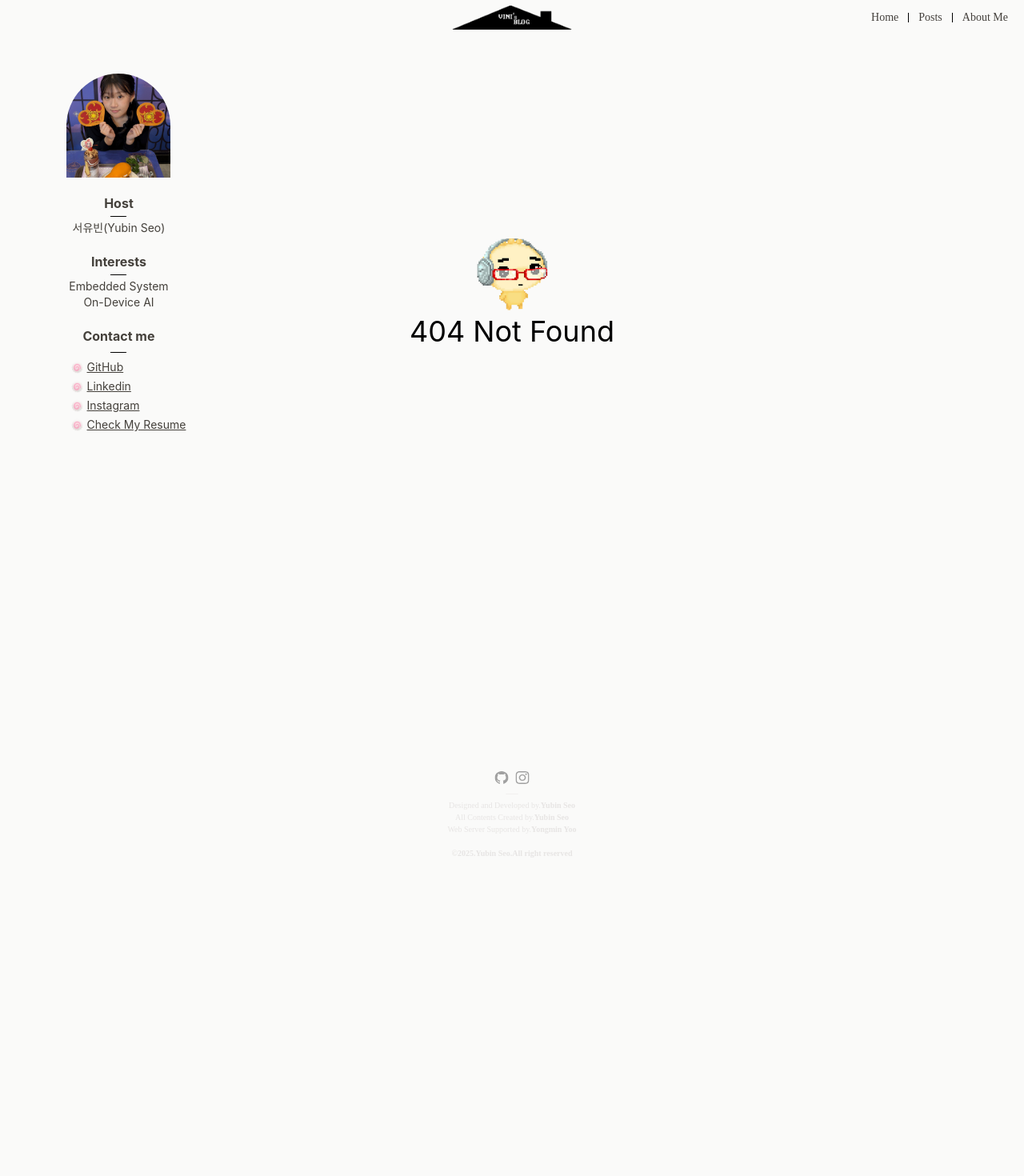
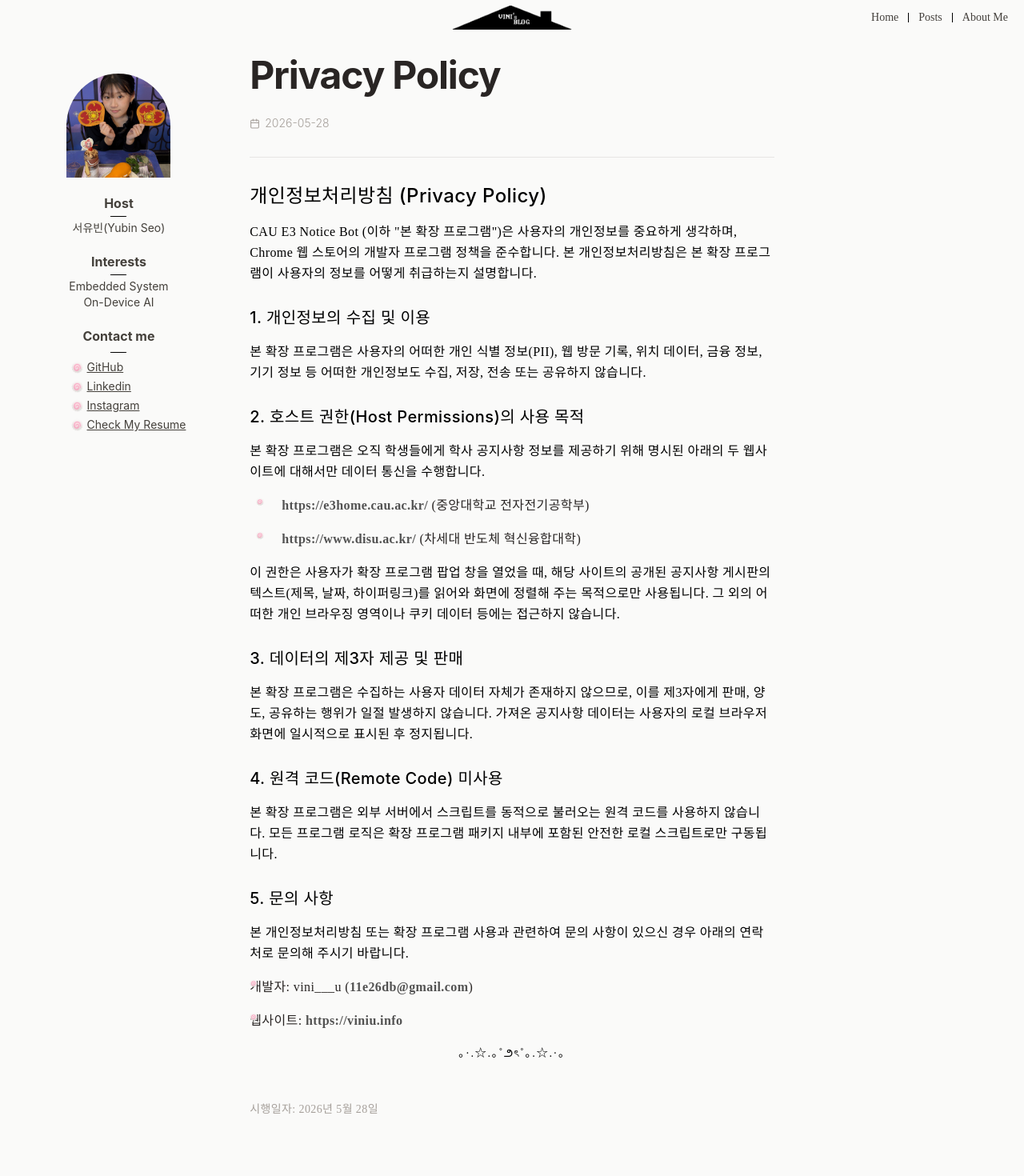
Before and after one commit to VIINIU/vini_blog, a Next.js app: page /privacy_e3bot in a window 1280 px wide. Before the commit this address had no page. Shown: the top 1470 px of the page at 80% size. Before the commit the page ends 1114 px from the top, so only its background shows below. Built offline with nearby package versions, Linux system fonts and the light colour scheme; a web font is replaced by a local one.

Commit message:
privacypolicy update

```diff
--- /dev/null
+++ b/app/privacy_e3bot/page.tsx
@@ -0,0 +1,76 @@
+import { Metadata } from 'next';
+import { Calendar } from "lucide-react";
+
+export const metadata: Metadata = {
+  title: 'Privacy Policy | CAU E3 Notice Bot',
+  description: 'CAU E3 Notice Bot Privacy Policy',
+};
+
+export default function PrivacyPolicyPage() {
+  return (
+    <div className="flex flex-col w-full max-w-3xl items-start text-stone-850 text-sm sm:text-base h-fit pb-24 px-1">
+      {/* Header 영역 */}
+      <div className="flex flex-col w-full border-b border-stone-200 pb-8 mb-8">
+        <h1 className="text-3xl sm:text-4xl xl:text-5xl w-full font-dos font-bold text-stone-800 tracking-tight leading-tight text-left">
+          Privacy Policy
+        </h1>
+
+        <div className="flex flex-col sm:flex-row items-center sm:justify-between w-full mt-5 gap-3">
+          <div className="flex items-center gap-1.5 text-xs sm:text-sm text-stone-400 font-light font-dos">
+            <Calendar size={13} className="stroke-stone-400" />
+            <span>2026-05-28</span>
+          </div>
+        </div>
+      </div>
+
+      <article className="prose font-medium w-full max-w-none text-stone-800 leading-relaxed tracking-wide">
+        <h2 className="!text-left !pt-0">개인정보처리방침 (Privacy Policy)</h2>
+        <p>
+          CAU E3 Notice Bot (이하 &quot;본 확장 프로그램&quot;)은 사용자의 개인정보를 중요하게 생각하며, Chrome 웹 스토어의 개발자 프로그램 정책을 준수합니다. 본 개인정보처리방침은 본 확장 프로그램이 사용자의 정보를 어떻게 취급하는지 설명합니다.
+        </p>
+
+        <h3 className="!text-left">1. 개인정보의 수집 및 이용</h3>
+        <p>
+          본 확장 프로그램은 사용자의 어떠한 개인 식별 정보(PII), 웹 방문 기록, 위치 데이터, 금융 정보, 기기 정보 등 어떠한 개인정보도 수집, 저장, 전송 또는 공유하지 않습니다.
+        </p>
+
+        <h3 className="!text-left">2. 호스트 권한(Host Permissions)의 사용 목적</h3>
+        <p>
+          본 확장 프로그램은 오직 학생들에게 학사 공지사항 정보를 제공하기 위해 명시된 아래의 두 웹사이트에 대해서만 데이터 통신을 수행합니다.
+        </p>
+        <ul>
+          <li><a href="https://e3home.cau.ac.kr/" target="_blank" rel="noopener noreferrer">https://e3home.cau.ac.kr/</a> (중앙대학교 전자전기공학부)</li>
+          <li><a href="https://www.disu.ac.kr/" target="_blank" rel="noopener noreferrer">https://www.disu.ac.kr/</a> (차세대 반도체 혁신융합대학)</li>
+        </ul>
+        <p>
+          이 권한은 사용자가 확장 프로그램 팝업 창을 열었을 때, 해당 사이트의 공개된 공지사항 게시판의 텍스트(제목, 날짜, 하이퍼링크)를 읽어와 화면에 정렬해 주는 목적으로만 사용됩니다. 그 외의 어떠한 개인 브라우징 영역이나 쿠키 데이터 등에는 접근하지 않습니다.
+        </p>
+
+        <h3 className="!text-left">3. 데이터의 제3자 제공 및 판매</h3>
+        <p>
+          본 확장 프로그램은 수집하는 사용자 데이터 자체가 존재하지 않으므로, 이를 제3자에게 판매, 양도, 공유하는 행위가 일절 발생하지 않습니다. 가져온 공지사항 데이터는 사용자의 로컬 브라우저 화면에 일시적으로 표시된 후 정지됩니다.
+        </p>
+
+        <h3 className="!text-left">4. 원격 코드(Remote Code) 미사용</h3>
+        <p>
+          본 확장 프로그램은 외부 서버에서 스크립트를 동적으로 불러오는 원격 코드를 사용하지 않습니다. 모든 프로그램 로직은 확장 프로그램 패키지 내부에 포함된 안전한 로컬 스크립트로만 구동됩니다.
+        </p>
+
+        <h3 className="!text-left">5. 문의 사항</h3>
+        <p>
+          본 개인정보처리방침 또는 확장 프로그램 사용과 관련하여 문의 사항이 있으신 경우 아래의 연락처로 문의해 주시기 바랍니다.
+        </p>
+        <ul className="!list-none !pl-0">
+          <li className="!pl-0 !before:hidden">개발자: vini___u (<a href="mailto:11e26db@gmail.com">11e26db@gmail.com</a>)</li>
+          <li className="!pl-0 !before:hidden">웹사이트: <a href="https://viniu.info" target="_blank" rel="noopener noreferrer">https://viniu.info</a></li>
+        </ul>
+
+        <hr />
+
+        <p className="text-sm text-stone-400 !pt-10">
+          시행일자: 2026년 5월 28일
+        </p>
+      </article>
+    </div>
+  );
+}
```
